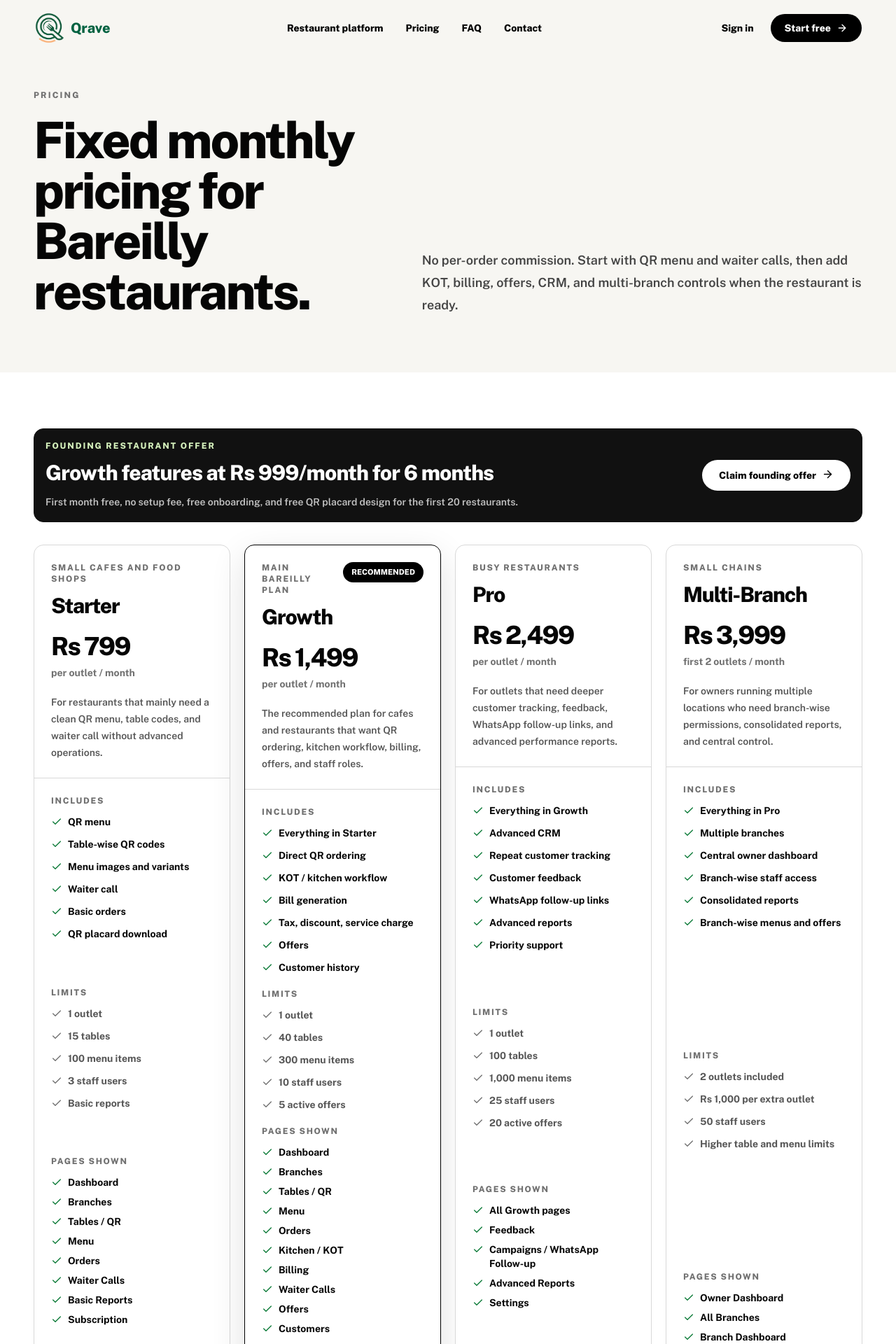
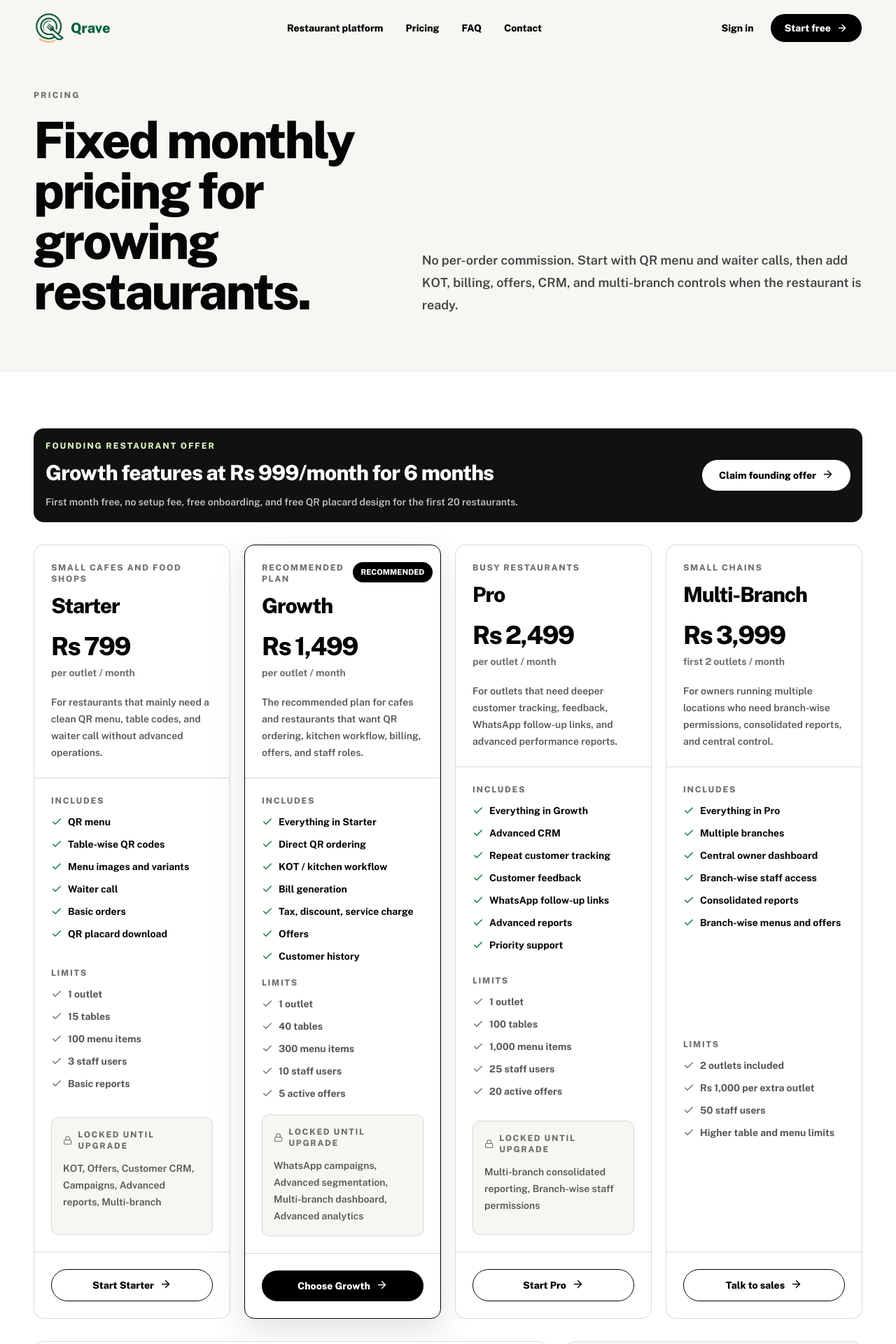
Before and after one commit to jatincodes-lab/Qrave, a Next.js app in the folder src/frontend/: page /pricing in a window 1280 px wide. Shown: the top 1920 px of the page at 70% size. Built offline with nearby package versions, Linux system fonts and the light colour scheme.

Commit message:
Refine pricing plan copy

```diff
--- a/src/frontend/app/pricing/page.tsx
+++ b/src/frontend/app/pricing/page.tsx
@@ -25,7 +25,7 @@
             <div>
               <p className="text-xs font-extrabold uppercase tracking-[0.18em] text-[#707070]">Pricing</p>
               <h1 className="mt-5 max-w-4xl text-5xl font-extrabold leading-[0.92] tracking-[-0.04em] md:text-7xl">
-                Fixed monthly pricing for Bareilly restaurants.
+                Fixed monthly pricing for growing restaurants.
               </h1>
             </div>
             <p className="max-w-2xl text-lg font-semibold leading-8 text-[#444]">
@@ -70,7 +70,6 @@
                 <div className="grid flex-1 gap-5 p-6">
                   <FeatureGroup title="Includes" items={plan.includes} />
                   <FeatureGroup title="Limits" items={plan.limits} muted />
-                  <FeatureGroup title="Pages shown" items={plan.pages} compact />
                   {plan.locked.length > 0 ? <LockedGroup items={plan.locked} /> : null}
                 </div>
 
@@ -142,7 +141,6 @@
     description: "For restaurants that mainly need a clean QR menu, table codes, and waiter call without advanced operations.",
     includes: ["QR menu", "Table-wise QR codes", "Menu images and variants", "Waiter call", "Basic orders", "QR placard download"],
     limits: ["1 outlet", "15 tables", "100 menu items", "3 staff users", "Basic reports"],
-    pages: ["Dashboard", "Branches", "Tables / QR", "Menu", "Orders", "Waiter Calls", "Basic Reports", "Subscription"],
     locked: ["KOT", "Offers", "Customer CRM", "Campaigns", "Advanced reports", "Multi-branch"],
     cta: "Start Starter"
   },
@@ -150,11 +148,10 @@
     name: "Growth",
     price: "Rs 1,499",
     priceNote: "per outlet / month",
-    bestFor: "Main Bareilly plan",
+    bestFor: "Recommended plan",
     description: "The recommended plan for cafes and restaurants that want QR ordering, kitchen workflow, billing, offers, and staff roles.",
     includes: ["Everything in Starter", "Direct QR ordering", "KOT / kitchen workflow", "Bill generation", "Tax, discount, service charge", "Offers", "Customer history"],
     limits: ["1 outlet", "40 tables", "300 menu items", "10 staff users", "5 active offers"],
-    pages: ["Dashboard", "Branches", "Tables / QR", "Menu", "Orders", "Kitchen / KOT", "Billing", "Waiter Calls", "Offers", "Customers", "Reports", "Staff"],
     locked: ["WhatsApp campaigns", "Advanced segmentation", "Multi-branch dashboard", "Advanced analytics"],
     cta: "Choose Growth",
     highlight: true
@@ -167,7 +164,6 @@
     description: "For outlets that need deeper customer tracking, feedback, WhatsApp follow-up links, and advanced performance reports.",
     includes: ["Everything in Growth", "Advanced CRM", "Repeat customer tracking", "Customer feedback", "WhatsApp follow-up links", "Advanced reports", "Priority support"],
     limits: ["1 outlet", "100 tables", "1,000 menu items", "25 staff users", "20 active offers"],
-    pages: ["All Growth pages", "Feedback", "Campaigns / WhatsApp Follow-up", "Advanced Reports", "Settings"],
     locked: ["Multi-branch consolidated reporting", "Branch-wise staff permissions"],
     cta: "Start Pro"
   },
@@ -179,7 +175,6 @@
     description: "For owners running multiple locations who need branch-wise permissions, consolidated reports, and central control.",
     includes: ["Everything in Pro", "Multiple branches", "Central owner dashboard", "Branch-wise staff access", "Consolidated reports", "Branch-wise menus and offers"],
     limits: ["2 outlets included", "Rs 1,000 per extra outlet", "50 staff users", "Higher table and menu limits"],
-    pages: ["Owner Dashboard", "All Branches", "Branch Dashboard", "Staff Permissions", "Consolidated Reports", "Customers by Branch"],
     locked: [],
     cta: "Talk to sales"
   }
@@ -191,14 +186,14 @@
   "Super admin can extend trial days",
   "Expired accounts are guided to subscription actions",
   "Suspended restaurants show QR menu as temporarily unavailable",
-  "Plan upgrades unlock pages without changing restaurant data"
+  "Plan upgrades unlock features without changing restaurant data"
 ];
 
-function FeatureGroup({ compact = false, items, muted = false, title }: { compact?: boolean; items: string[]; muted?: boolean; title: string }) {
+function FeatureGroup({ items, muted = false, title }: { items: string[]; muted?: boolean; title: string }) {
   return (
     <div>
       <h3 className="text-xs font-extrabold uppercase tracking-[0.14em] text-[#707070]">{title}</h3>
-      <ul className={`mt-3 grid ${compact ? "gap-2" : "gap-3"}`}>
+      <ul className="mt-3 grid gap-3">
         {items.map((item) => (
           <li key={item} className="flex gap-2 text-sm font-bold leading-5 text-[#050505]">
             <Check className={`mt-0.5 shrink-0 ${muted ? "text-[#707070]" : "text-[#0b7a37]"}`} size={16} />
```
